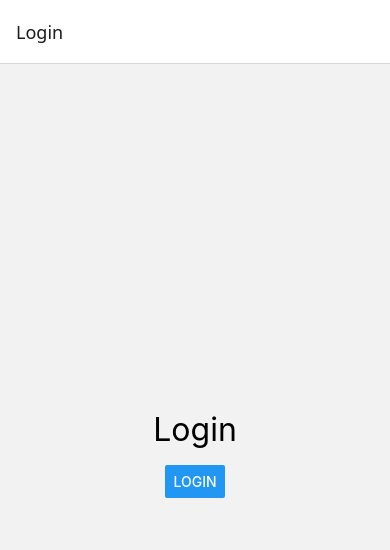
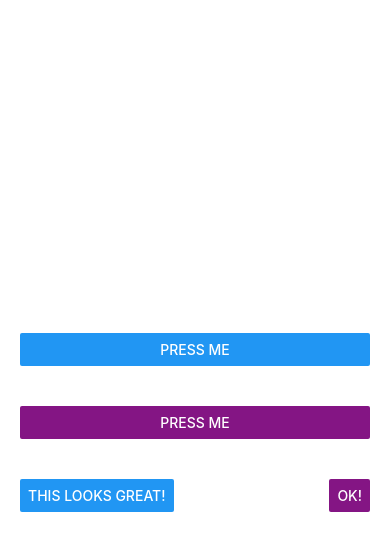
Before and after one commit to Sandesh567/AppPractice, a React Native app: screen / in a window 390 px wide. Shown: the top 550 px of the page. Built offline with nearby package versions, Linux system fonts and the light colour scheme.

Commit message:
16-Buttons and it's props

```diff
--- a/App.js
+++ b/App.js
@@ -1,80 +1,40 @@
-import React, { createContext, useContext, useState } from 'react';
-import { StyleSheet, Text, View, Button } from 'react-native';
-import { NavigationContainer } from '@react-navigation/native';
-import { createNativeStackNavigator } from '@react-navigation/native-stack';
+import React from 'react';
+import {Alert, Button, StyleSheet, View} from 'react-native';
 
-// Our global authentication state, with default values
-export const AuthContext = createContext({
-  hasUser: false,
-  setUser: () => { },
-});
-
-const LoginScreen = () => {
-  const { setUser } = useContext(AuthContext);
+const ButtonBasics = () => {
+  const onPress = () => {
+    Alert.alert('You tapped the button!');
+  };
 
   return (
-    <View style={styles.layout}>
-      <Text style={styles.title}>Login</Text>
-      <Button title="login" onPress={() => setUser(true)} />
+    <View style={styles.container}>
+      <View style={styles.buttonContainer}>
+        <Button onPress={onPress} title="Press Me" />
+      </View>
+      <View style={styles.buttonContainer}>
+        <Button onPress={onPress} title="Press Me" color="#841584" />
+      </View>
+      <View style={styles.alternativeLayoutButtonContainer}>
+        <Button onPress={onPress} title="This looks great!" />
+        <Button onPress={onPress} title="OK!" color="#841584" />
+      </View>
     </View>
   );
 };
 
-const FeedScreen = () => {
-  const { setUser } = useContext(AuthContext);
-
-  return (
-    <View style={styles.layout}>
-      <Text style={styles.title}>Feed</Text>
-      <Button title="logout" onPress={() => setUser(false)} />
-
-    </View>
-
-  );
-};
-
-const Stack = createNativeStackNavigator();
-
-export const AppNavigator = () => {
-  const { hasUser } = useContext(AuthContext);
-
-  return (
-
-    <Stack.Navigator>
-      {hasUser ?
-        <Stack.Screen name="Feed" component={FeedScreen} />
-        : <Stack.Screen name="Login" component={LoginScreen} />
-      }
-    </Stack.Navigator>
-
-  );
-};
-
-const App = () => {
-  // This is linked to our global authentication state.
-  // We connect this in React to re-render components when changing this value.
-  const [hasUser, setUser] = useState(false);
-
-  return (
-    <AuthContext.Provider value={{ hasUser, setUser }}>
-      <NavigationContainer>
-
-        <AppNavigator />
-      </NavigationContainer>
-    </AuthContext.Provider>
-  );
-};
-
-export default App;
-
 const styles = StyleSheet.create({
-  layout: {
+  container: {
     flex: 1,
     justifyContent: 'center',
-    alignItems: 'center',
   },
-  title: {
-    fontSize: 32,
-    marginBottom: 16,
+  buttonContainer: {
+    margin: 20,
+  },
+  alternativeLayoutButtonContainer: {
+    margin: 20,
+    flexDirection: 'row',
+    justifyContent: 'space-between',
   },
 });
+
+export default ButtonBasics;
```
